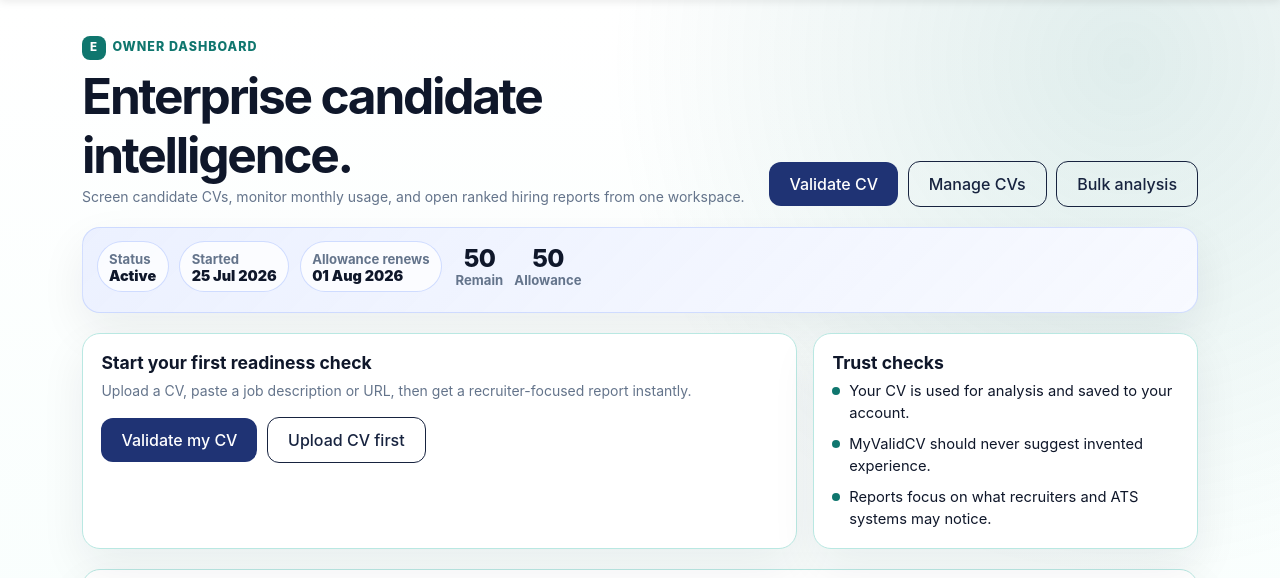
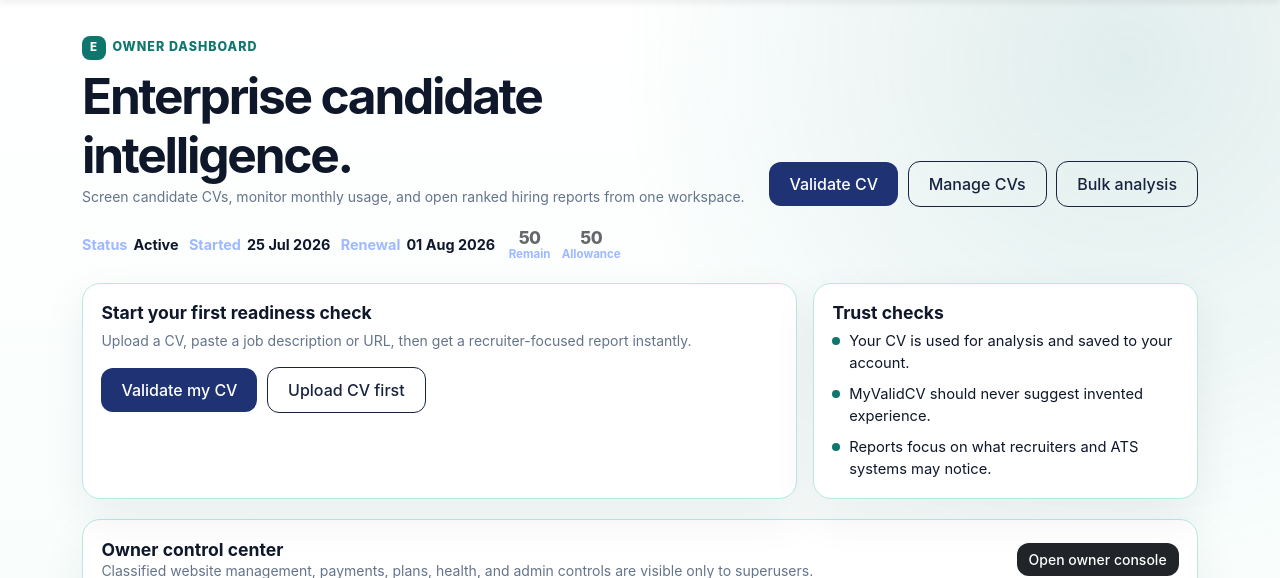
Before and after one commit to call07564221643-code/MyValidCV_Clean, a Django app: page /dashboard/ in a window 1280 px wide. Shown: the part 62-640 px from the top of the page. Run offline with Django 5.2, Linux system fonts and the light colour scheme; the visitor is signed in with stand-in values (Sample User, id 1); data comes from the database, SQL or seed files in the repository; data that the repository does not hold is empty.

Commit message:
Simplify dashboard account metadata

```diff
--- a/templates/dashboard/home.html
+++ b/templates/dashboard/home.html
@@ -111,7 +111,7 @@
     }
 
     .dash-count span {
-        color: #8a8d91;
+        color: #9fb8ff;
         display: block;
         font-size: 0.72rem;
         font-weight: 720;
@@ -201,33 +201,27 @@
 
     .dash-account-strip {
         align-items: center;
-        background:
-            linear-gradient(135deg, rgba(159, 184, 255, 0.2), rgba(159, 184, 255, 0.08)),
-            var(--dash-card);
-        border-color: rgba(159, 184, 255, 0.42);
         display: flex;
         flex-wrap: wrap;
         gap: 0.65rem;
         margin: 0 0 1.25rem;
-        padding: 0.85rem;
+        padding: 0.15rem 0;
     }
 
     .dash-strip-item {
         align-items: center;
-        background: rgba(255, 255, 255, 0.74);
-        border: 1px solid rgba(159, 184, 255, 0.48);
-        border-radius: 999px;
-        color: var(--dash-muted);
+        color: #9fb8ff;
         display: inline-flex;
         gap: 0.38rem;
-        min-height: 38px;
-        padding: 0.45rem 0.72rem;
+        font-size: 0.9rem;
+        font-weight: 720;
         white-space: nowrap;
     }
 
     .dash-strip-item strong {
         color: var(--dash-ink);
         font-size: 0.9rem;
+        font-weight: 650;
     }
 
     .dash-next {
@@ -433,16 +427,8 @@
             background: #20335f;
         }
 
-        .dash-account-strip {
-            background:
-                linear-gradient(135deg, rgba(159, 184, 255, 0.18), rgba(159, 184, 255, 0.07)),
-                var(--dash-card);
-            border-color: rgba(159, 184, 255, 0.34);
-        }
-
         .dash-strip-item {
-            background: rgba(15, 23, 42, 0.42);
-            border-color: rgba(159, 184, 255, 0.32);
+            color: #9fb8ff;
         }
     }
 
@@ -510,10 +496,10 @@
             </div>
         </div>
 
-        <div class="dash-card dash-account-strip" aria-label="Account usage and services">
+        <div class="dash-account-strip" aria-label="Account usage and services">
             <span class="dash-strip-item">Status <strong class="text-capitalize">{{ subscription_status }}</strong></span>
             <span class="dash-strip-item">Started <strong>{{ subscription_started|date:"d M Y" }}</strong></span>
-            <span class="dash-strip-item">{{ renewal_label }} <strong>{{ next_renewal|date:"d M Y" }}</strong></span>
+            <span class="dash-strip-item">Renewal <strong>{{ next_renewal|date:"d M Y" }}</strong></span>
             <div class="dash-usage-counter" aria-label="Monthly validation allowance">
                 <div class="dash-count"><strong>{{ remaining_usage }}</strong><span>Remain</span></div>
                 <div class="dash-count"><strong>{{ limit }}</strong><span>Allowance</span></div>
```
